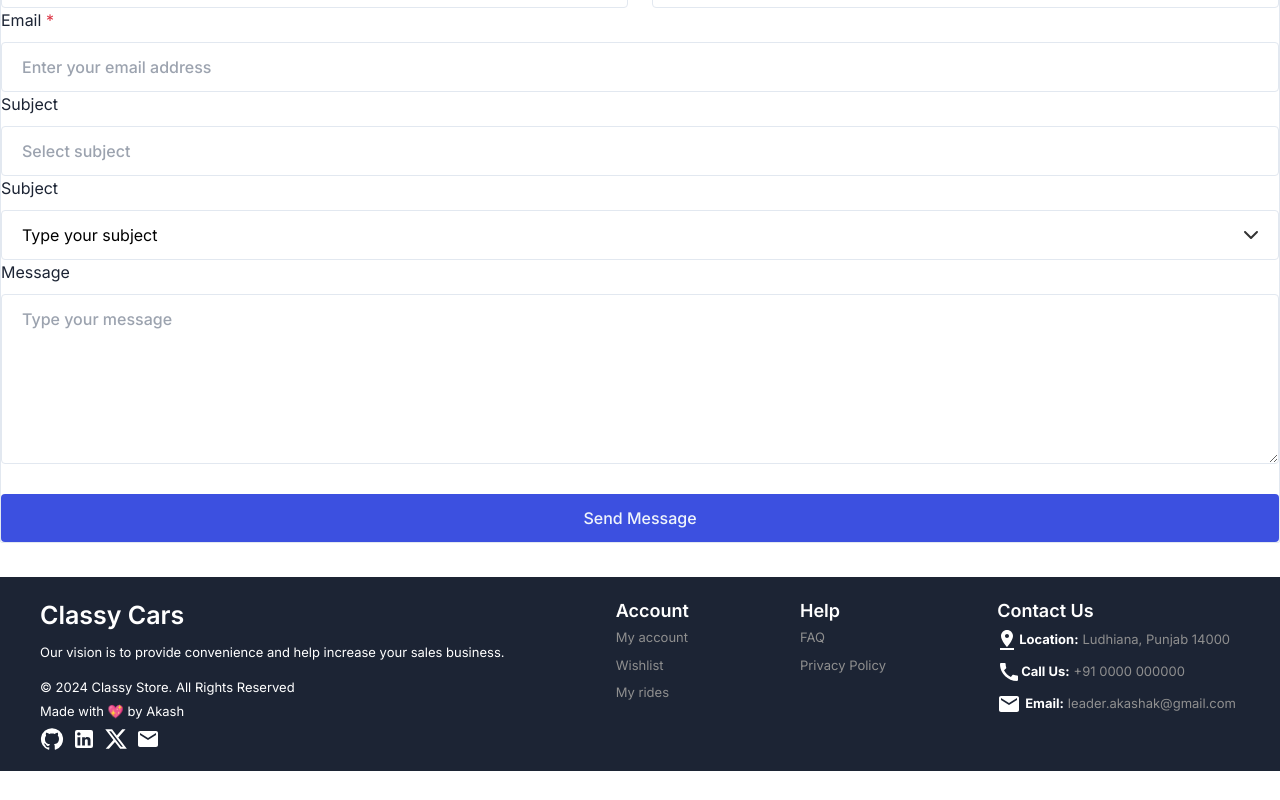
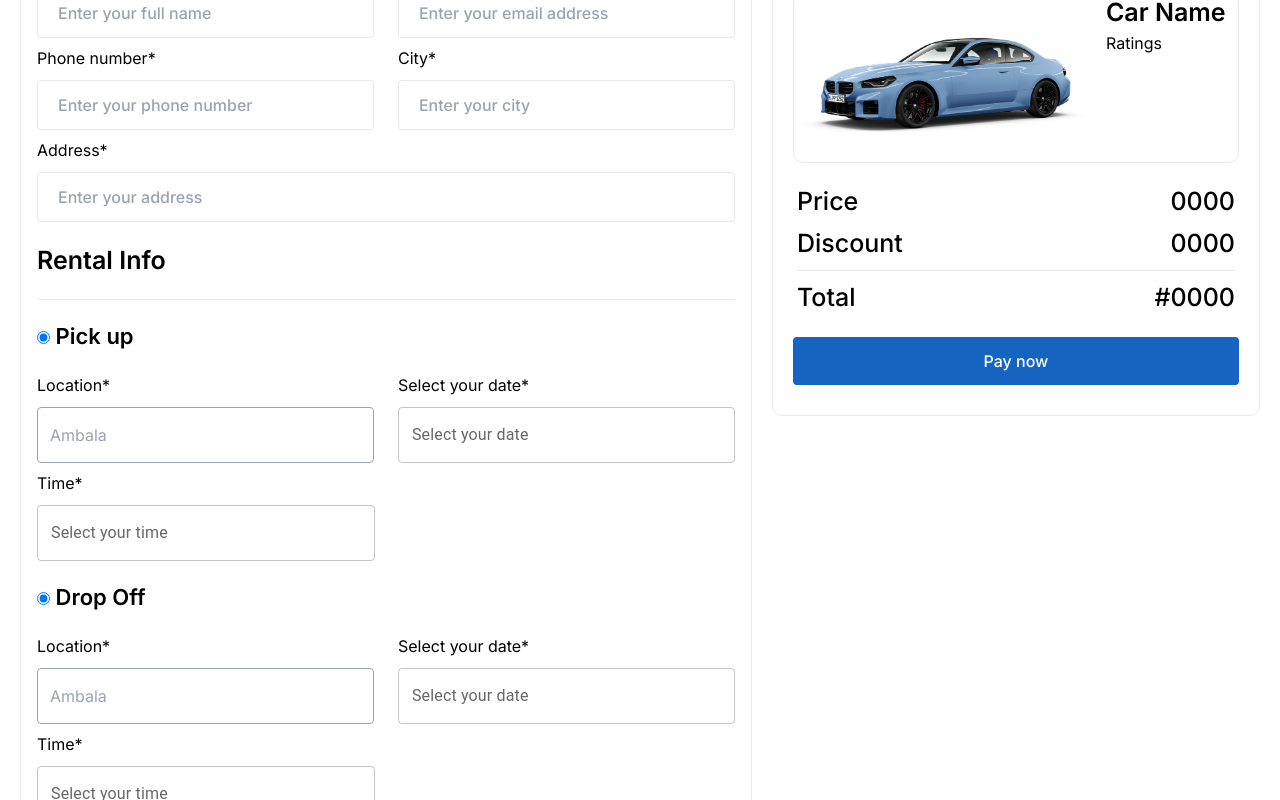
Before and after one commit to leader-akash/Classy-Cars, a Next.js app: page /pages/booking in a window 1280 px wide. Shown: the part 340-1140 px from the top of the page. Before the commit the page ends 1111 px from the top, so only its background shows below. Built offline with nearby package versions, Linux system fonts and the light colour scheme.

Commit message:
booking form ui done

```diff
--- a/package.json
+++ b/package.json
@@ -12,7 +12,9 @@
     "@emotion/react": "^11.11.3",
     "@emotion/styled": "^11.11.0",
     "@mui/icons-material": "^5.15.6",
+    "@mui/x-date-pickers": "^6.19.3",
     "@types/react-redux": "^7.1.33",
+    "dayjs": "^1.11.10",
     "next": "14.1.0",
     "react": "^18",
     "react-dom": "^18",
--- a/src/app/globals.css
+++ b/src/app/globals.css
@@ -49,3 +49,15 @@
   border: solid 2px var(--border-color);
   border-radius: 10px;
 }
+
+.select-component{
+  padding: 15px 12px;
+}
+
+.form-container{
+  border-radius: 10px !important;
+}
+
+.total-price{
+  border-top: solid 1px var(--border-color);
+}
--- a/src/app/pages/booking/layout.js
+++ b/src/app/pages/booking/layout.js
@@ -16,7 +16,7 @@ export default function Booking({ children }) {
                 <header>
                     <Navbar />
                 </header>
-                <div className="h-[100vh]">
+                <div className="mb-5">
                     {children}
                 </div>
                 <div>
--- a/src/app/pages/booking/page.tsx
+++ b/src/app/pages/booking/page.tsx
@@ -1,120 +1,264 @@
-import React from 'react'
+"use client";
+import React from "react";
+import { AdapterDayjs } from "@mui/x-date-pickers/AdapterDayjs";
+import { LocalizationProvider } from "@mui/x-date-pickers/LocalizationProvider";
+import { DatePicker } from "@mui/x-date-pickers/DatePicker";
+import { TimePicker } from "@mui/x-date-pickers";
+import MenuItem from "@mui/material/MenuItem";
+import Select from "@mui/material/Select";
+import Image from "next/image";
+import car from "../../Assets/bmw.png";
 
 const Booking = () => {
+
+  const indianLocations = [
+    { city: 'Ambala' },
+    { city: 'Amritsar' },
+    { city: 'Bangalore' },
+    { city: 'Chandigarh' },
+    { city: 'Chennai' },
+    { city: 'Delhi' },
+    { city: 'Gurgaon' },
+    { city: 'Hisar' },
+    { city: 'Haryana' },
+    { city: 'Himachal' },
+    { city: 'Jaipur' },
+    { city: 'Jodhpur' },
+    { city: 'Kolkata' },
+    { city: 'Ludhiana' },
+    { city: 'Noida' }
+  ];
+
+  console.log(indianLocations);
+
+
+  console.log(indianLocations);
+
+
   return (
     <div>
-        <h2 className='text-[30px] m-5'> Please enter your booking details carefully</h2>
-        <p>Billing info, phone number, rental</p>
+      <h2 className="text-[30px]  font-bold my-8 text-center">
+        Please enter your booking details carefully
+      </h2>
 
-        <div className="flex flex-col gap-9">
-          {/* <!-- Contact Form --> */}
-          <div className="rounded-sm border border-stroke bg-white shadow-default dark:border-strokedark dark:bg-boxdark">
-            <div className="border-b border-stroke py-4 px-6.5 dark:border-strokedark">
-              <h3 className="font-medium text-black dark:text-white">
-                Contact Form
+      <div className="flex justify-between mx-5">
+        <div className="flex flex-col gap-9 bg-white w-[60vw] rounded-sm">
+          {/* <!-- Booking Form --> */}
+          <div className="form-container border border-border-color bg-white shadow-default dark:border-strokedark dark:bg-boxdark px-4">
+            <div className="border-b border-border-color py-5 px-6.5 dark:border-strokedark">
+              <h3 className="text-[25px] font-semibold text-black">
+                Booking Form
               </h3>
             </div>
             <form action="#">
               <div className="p-6.5">
                 <div className="mb-4.5 flex flex-col gap-6 xl:flex-row">
                   <div className="w-full xl:w-1/2">
-                    <label className="mb-2.5 block text-black dark:text-white">
-                      First name
+                    <label className=" mt-2 mb-2.5 block text-black">
+                      Full name*
                     </label>
                     <input
                       type="text"
-                      placeholder="Enter your first name"
-                      className="w-full rounded border-[1.5px] border-stroke bg-transparent py-3 px-5 font-medium outline-none transition focus:border-primary active:border-primary disabled:cursor-default disabled:bg-whiter dark:border-form-strokedark dark:bg-form-input dark:focus:border-primary"
+                      placeholder="Enter your full name"
+                      className="w-full rounded border-[1.5px] border-border-color bg-transparent py-3 px-5 font-medium outline-none transition focus:border-primary active:border-primary disabled:cursor-default disabled:bg-whiter dark:border-form-strokedark dark:bg-form-input dark:focus:border-primary"
                     />
                   </div>
 
                   <div className="w-full xl:w-1/2">
-                    <label className="mb-2.5 block text-black dark:text-white">
-                      Last name
+                    <label className=" mt-2 mb-2.5 block text-black ">
+                      Email*
+                    </label>
+                    <input
+                      type="email"
+                      placeholder="Enter your email address"
+                      className="w-full rounded border-[1.5px] border-border-color bg-transparent py-3 px-5 font-medium outline-none transition focus:border-primary active:border-primary disabled:cursor-default disabled:bg-whiter dark:border-form-strokedark dark:bg-form-input dark:focus:border-primary"
+                    />
+                  </div>
+                </div>
+
+                <div className="mb-4.5 flex flex-col gap-6 xl:flex-row">
+                  <div className="w-full xl:w-1/2">
+                    <label className=" mt-2 mb-2.5 block text-black">
+                      Phone number*
                     </label>
                     <input
                       type="text"
-                      placeholder="Enter your last name"
-                      className="w-full rounded border-[1.5px] border-stroke bg-transparent py-3 px-5 font-medium outline-none transition focus:border-primary active:border-primary disabled:cursor-default disabled:bg-whiter dark:border-form-strokedark dark:bg-form-input dark:focus:border-primary"
+                      placeholder="Enter your phone number"
+                      className="w-full rounded border-[1.5px] border-border-color bg-transparent py-3 px-5 font-medium outline-none transition focus:border-primary active:border-primary disabled:cursor-default disabled:bg-whiter dark:border-form-strokedark dark:bg-form-input dark:focus:border-primary"
+                    />
+                  </div>
+
+                  <div className="w-full xl:w-1/2">
+                    <label className=" mt-2 mb-2.5 block text-black ">
+                      City*
+                    </label>
+                    <input
+                      type="text"
+                      placeholder="Enter your city"
+                      className="w-full rounded border-[1.5px] border-border-color bg-transparent py-3 px-5 font-medium outline-none transition focus:border-primary active:border-primary disabled:cursor-default disabled:bg-whiter dark:border-form-strokedark dark:bg-form-input dark:focus:border-primary"
                     />
                   </div>
                 </div>
 
                 <div className="mb-4.5">
-                  <label className="mb-2.5 block text-black dark:text-white">
-                    Email <span className="text-meta-1">*</span>
+                  <label className=" mt-2 mb-2.5 block text-black ">
+                    Address*
                   </label>
                   <input
-                    type="email"
-                    placeholder="Enter your email address"
-                    className="w-full rounded border-[1.5px] border-stroke bg-transparent py-3 px-5 font-medium outline-none transition focus:border-primary active:border-primary disabled:cursor-default disabled:bg-whiter dark:border-form-strokedark dark:bg-form-input dark:focus:border-primary"
+                    type="text"
+                    placeholder="Enter your address"
+                    className="w-full rounded border-[1.5px] border-border-color bg-transparent py-3 px-5 font-medium outline-none transition focus:border-primary active:border-primary disabled:cursor-default disabled:bg-whiter dark:border-form-strokedark dark:bg-form-input dark:focus:border-primary"
                   />
                 </div>
 
-                <div className="mb-4.5">
-                  <label className="mb-2.5 block text-black dark:text-white">
-                    Subject
-                  </label>
-                  <input
-                    type="text"
-                    placeholder="Select subject"
-                    className="w-full rounded border-[1.5px] border-stroke bg-transparent py-3 px-5 font-medium outline-none transition focus:border-primary active:border-primary disabled:cursor-default disabled:bg-whiter dark:border-form-strokedark dark:bg-form-input dark:focus:border-primary"
-                  />
+                {/* Rental info */}
+                <div>
+                  <div className="border-b border-border-color py-5 px-6.5 dark:border-strokedark">
+                    <h3 className="text-[25px] font-semibold text-black">
+                      Rental Info
+                    </h3>
                   </div>
 
-                <div className="mb-4.5">
-                  <label className="mb-2.5 block text-black dark:text-white">
-                    Subject
+                  <div className="text-[22px] font-semibold my-5">
+                    <input type="radio" checked /> Pick up
+                  </div>
+
+                  <div className="mb-4.5 flex flex-col gap-6 xl:flex-row">
+                    <div className="mb-4.5 w-[50%] cursor-pointer ">
+                      <label className="mb-2.5 block text-black">
+                        Location*
                       </label>
                       <div className="relative z-20 bg-transparent dark:bg-form-input">
-                    <select className="relative z-20 w-full appearance-none rounded border border-stroke bg-transparent py-3 px-5 outline-none transition focus:border-primary active:border-primary dark:border-form-strokedark dark:bg-form-input dark:focus:border-primary">
-                      <option value="">Type your subject</option>
-                      <option value="">USA</option>
-                      <option value="">UK</option>
-                      <option value="">Canada</option>
+                        <select className="relative  select-component z-20 w-full text-placeholder-color appearance-none rounded border border-stroke bg-transparent outline-none transition focus:border-primary active:border-primary dark:border-form-strokedark dark:bg-form-input dark:focus:border-primary  ">
+                          {
+                            indianLocations.map((el, i) => {
+                              return (
+                                  <option>{el.city}</option>
+                              )
+                            })
+                          }
+
                         </select>
-                    <span className="absolute top-1/2 right-4 z-30 -translate-y-1/2">
-                      <svg
-                        className="fill-current"
-                        width="24"
-                        height="24"
-                        viewBox="0 0 24 24"
-                        fill="none"
-                        xmlns="http://www.w3.org/2000/svg"
-                      >
-                        <g opacity="0.8">
-                          <path
-                            fillRule="evenodd"
-                            clipRule="evenodd"
-                            d="M5.29289 8.29289C5.68342 7.90237 6.31658 7.90237 6.70711 8.29289L12 13.5858L17.2929 8.29289C17.6834 7.90237 18.3166 7.90237 18.7071 8.29289C19.0976 8.68342 19.0976 9.31658 18.7071 9.70711L12.7071 15.7071C12.3166 16.0976 11.6834 16.0976 11.2929 15.7071L5.29289 9.70711C4.90237 9.31658 4.90237 8.68342 5.29289 8.29289Z"
-                            fill=""
-                          ></path>
-                        </g>
-                      </svg>
-                    </span>
                       </div>
                     </div>
 
-                <div className="mb-6">
-                  <label className="mb-2.5 block text-black dark:text-white">
-                    Message
+                    <div className="w-[100%] xl:w-1/2 text-placeholder-color ">
+                      <label className=" mb-2.5 block text-black ">
+                        Select your date*
                       </label>
-                  <textarea
-                    rows={6}
-                    placeholder="Type your message"
-                    className="w-full rounded border-[1.5px] border-stroke bg-transparent py-3 px-5 font-medium outline-none transition focus:border-primary active:border-primary disabled:cursor-default disabled:bg-whiter dark:border-form-strokedark dark:bg-form-input dark:focus:border-primary"
-                  ></textarea>
+                      <LocalizationProvider dateAdapter={AdapterDayjs}>
+                        <DatePicker
+                          label="Select your date"
+                          className="w-[100%] text-placeholder-color "
+                        />
+                      </LocalizationProvider>
+                    </div>
                   </div>
 
-                <button className="flex w-full justify-center rounded bg-primary p-3 font-medium text-gray">
-                  Send Message
+                  <div className="w-full xl:w-1/2">
+                    <label className=" mt-2 mb-2.5 block text-black">
+                      Time*
+                    </label>
+                    <LocalizationProvider dateAdapter={AdapterDayjs}>
+                      <TimePicker
+                        label="Select your time"
+                        className="w-[97%]"
+                      />
+                    </LocalizationProvider>
+                  </div>
+
+                  <div className="text-[22px] font-semibold my-5">
+                    <input type="radio" checked /> Drop Off
+                  </div>
+
+                  <div className="mb-4.5 flex flex-col gap-6 xl:flex-row">
+                    <div className="mb-4.5 w-[50%]">
+                      <label className="mb-2.5 block text-black cursor-pointer">
+                        Location*
+                      </label>
+                      <div className="relative z-20 bg-transparent dark:bg-form-input">
+                        <select className="relative  select-component z-20 w-full text-placeholder-color appearance-none rounded border border-stroke bg-transparent outline-none transition focus:border-primary active:border-primary dark:border-form-strokedark dark:bg-form-input dark:focus:border-primary  ">
+                        {
+                            indianLocations.map((el, i) => {
+                              return (
+                                  <option>{el.city}</option>
+                              )
+                            })
+                          }
+                        </select>
+                      </div>
+                    </div>
+
+                    <div className="w-[100%] xl:w-1/2  cursor-pointer">
+                      <label className=" mb-2.5 block text-black ">
+                        Select your date*
+                      </label>
+                      <LocalizationProvider dateAdapter={AdapterDayjs}>
+                        <DatePicker
+                          label="Select your date"
+                          className="w-[100%]  "
+                        />
+                      </LocalizationProvider>
+                    </div>
+                  </div>
+
+                  <div className="w-full xl:w-1/2">
+                    <label className=" mt-2 mb-2.5 block text-black">
+                      Time*
+                    </label>
+                    <LocalizationProvider dateAdapter={AdapterDayjs}>
+                      <TimePicker
+                        label="Select your time"
+                        className="w-[97%]"
+                      />
+                    </LocalizationProvider>
+                  </div>
+                </div>
+
+                <button className="flex w-full bg-blue my-5 text-white justify-center rounded bg-primary p-3 font-medium text-gray">
+                  Submit form
                 </button>
               </div>
             </form>
           </div>
         </div>
+
+        <div className=" ml-5 border border-border-color h-[550px] form-container w-[40vw]">
+          <div className="p-5">
+            <h3 className="text-[25px] font-semibold text-black -pt-1">
+              {" "}
+              Rental Summary
+            </h3>
+            <p className="text-placeholder-color">
+              {" "}
+              Prices may change depending on the length of the rental and the
+              price of your rental car.
+            </p>
+
+            <div className="my-5 flex border border-border-color form-container">
+              <Image src={car} alt="car" width={300} height={300} />
+
+              <div className="mx-3">
+                <h4 className="text-[25px] font-semibold ">Car Name</h4>
+                <p>Ratings</p>
               </div>
-  )
-}
+            </div>
 
-export default Booking
+            <div >
+              <p className="flex justify-between mx-1 text-[25px] font-medium my-1">Price <p>0000</p></p>
+              <p className="flex justify-between mx-1 text-[25px] font-medium my-1">Discount <p>0000</p></p>
+              <p className="flex justify-between mx-1 text-[25px] font-medium total-price my-2 pt-2" >Total <p>#0000</p></p>
+            </div>
+
+            <button className="flex w-full bg-blue my-5 text-white justify-center rounded bg-primary p-3 font-medium text-gray">
+                 Pay now
+                </button>
+
+          </div>
+        </div>
+      </div>
+    </div>
+  );
+};
+
+export default Booking;
--- a/tailwind.config.js
+++ b/tailwind.config.js
@@ -7,50 +7,15 @@ module.exports = {
   ],
   theme: {
     colors: {
-      current: 'currentColor',
-      transparent: 'transparent',
-      white: '#FFFFFF',
-      black: '#1C2434',
-      'black-2': '#010101',
-      body: '#64748B',
-      bodydark: '#AEB7C0',
-      bodydark1: '#DEE4EE',
-      bodydark2: '#8A99AF',
-      primary: '#3C50E0',
-      secondary: '#80CAEE',
-      stroke: '#E2E8F0',
-      gray: '#EFF4FB',
-      graydark: '#333A48',
-      'gray-2': '#F7F9FC',
-      'gray-3': '#FAFAFA',
-      whiten: '#F1F5F9',
-      whiter: '#F5F7FD',
-      boxdark: '#24303F',
-      'boxdark-2': '#1A222C',
-      strokedark: '#2E3A47',
-      'form-strokedark': '#3d4d60',
-      'form-input': '#1d2a39',
-      'meta-1': '#DC3545',
-      'meta-2': '#EFF2F7',
-      'meta-3': '#10B981',
-      'meta-4': '#313D4A',
-      'meta-5': '#259AE6',
-      'meta-6': '#FFBA00',
-      'meta-7': '#FF6766',
-      'meta-8': '#F0950C',
-      'meta-9': '#E5E7EB',
-      success: '#219653',
-      danger: '#D34053',
-      warning: '#FFA70B',
-      darkPurple: '#3C50E0',
-      textGray: '#7c7a7a',
-      lightSuccess: '#0fc50f',
-      lightError: '#f72d2d',
-      'light-green': '#0fc50f',
+      'transparent': 'transparent',
+      'current': 'currentColor',
+      'black': '#000',
+      'white': '#fff',
       'lightGrey' : '#8f8f8f',
       'blue': '#1565c0',
-      'red': '#ff0000'
-
+      'red': '#ff0000',
+      'border-color': '#e3e3e3c7',
+      'placeholder-color': '#9CA3AF'
     },
     extend: {
       backgroundImage: {
```
Also changed, not shown: 1 other file (tests, documents, lock files or other folders). Lines whose indentation alone changed are shown as unchanged.
